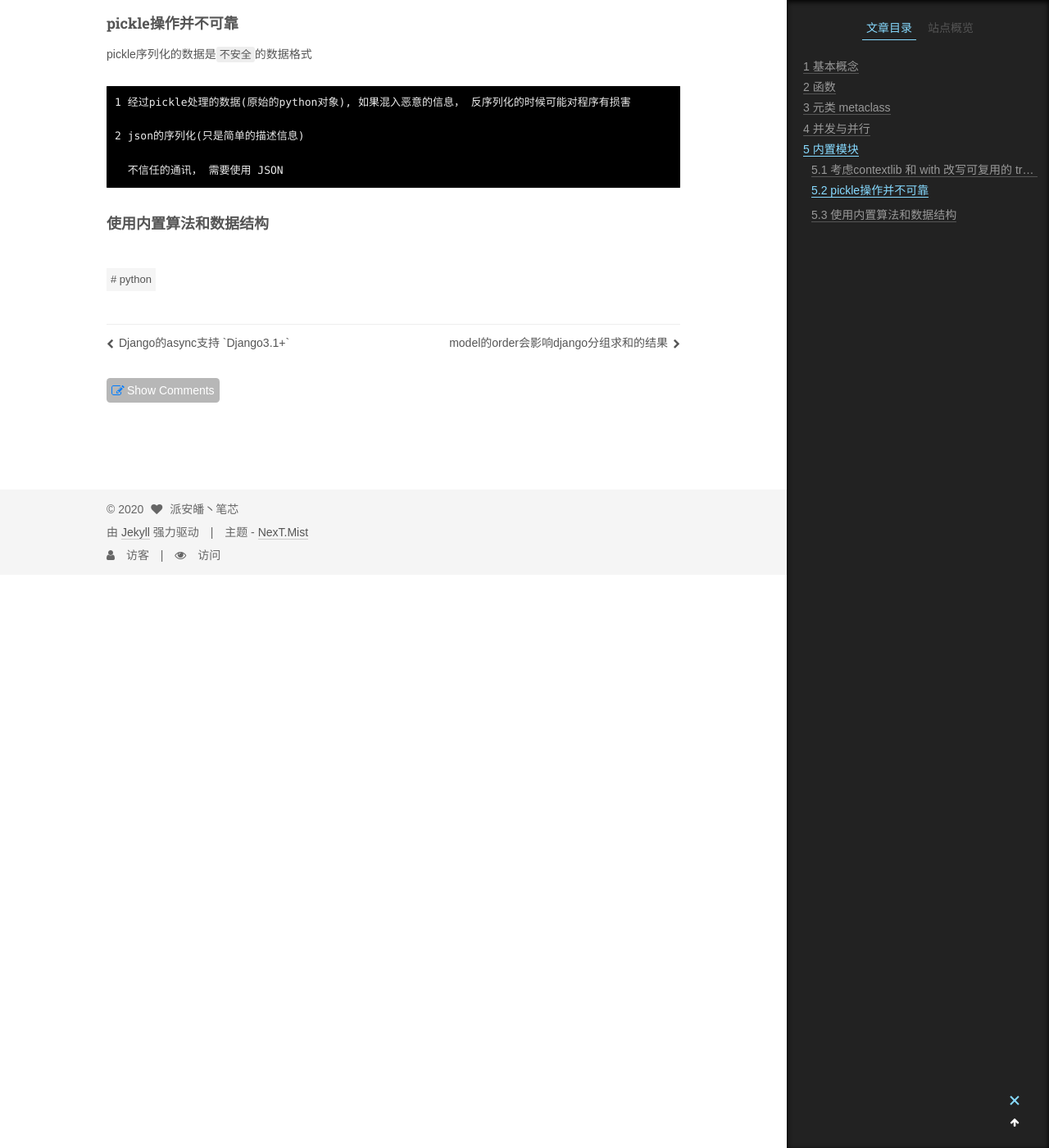
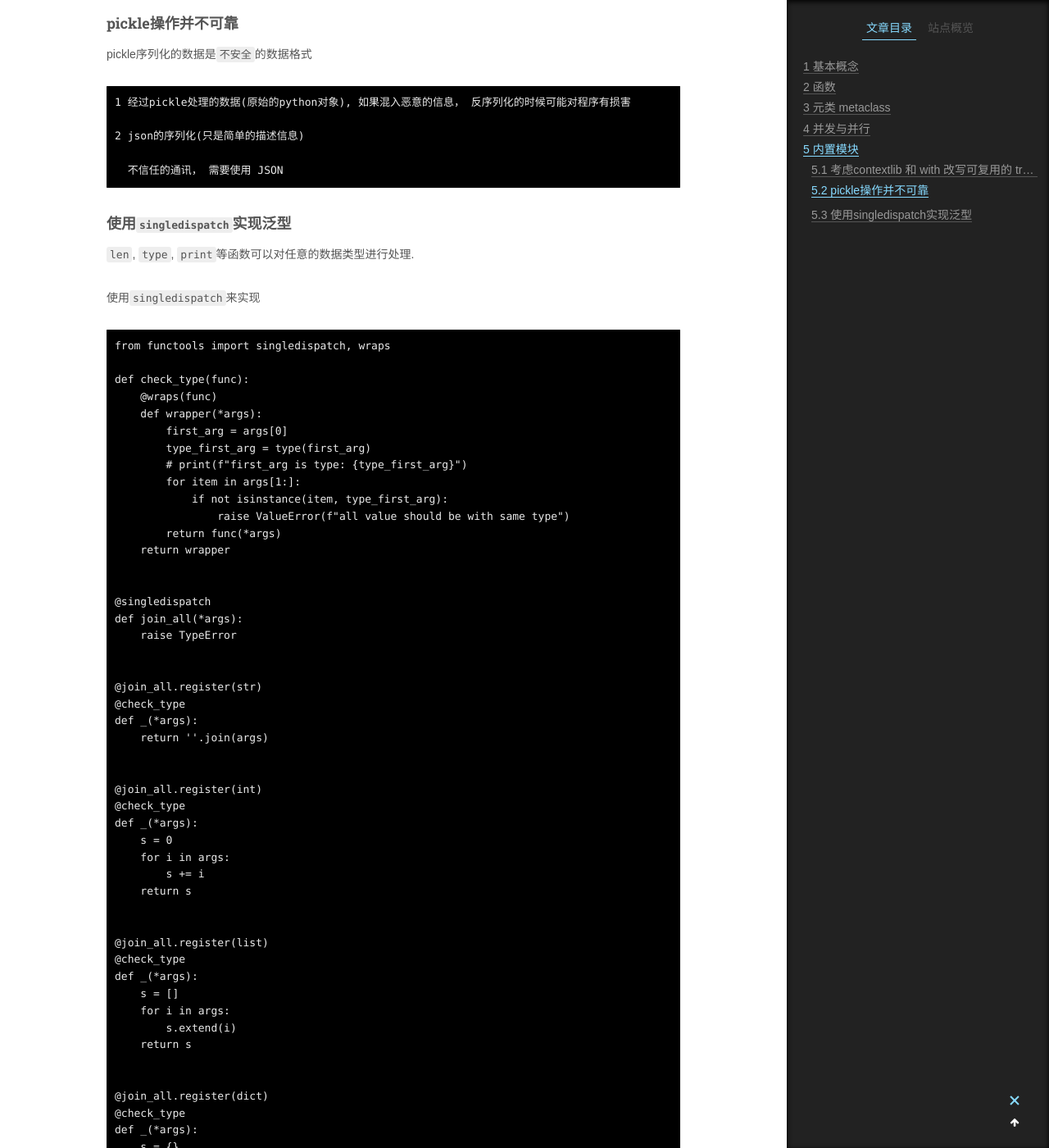
Before and after one commit to landybird/landybird.github.io, a Jekyll site: the page built from _posts/2020-08-16-Python代码的n个有效方法.md, in a window 1280 px wide and 1400 px high, scrolled down 17920 px. Shown: the whole window at 82% size. Built offline with Jekyll 4.4.1, drawn with Linux system fonts in a browser that asks for light colours; some web fonts are replaced; comment, search, counter and statistics services are not loaded; some of the changed text lies outside the part shown.

Commit message:
Update 2020-08-16-Python代码的n个有效方法.md

````diff
--- a/_posts/2020-08-16-Python代码的n个有效方法.md
+++ b/_posts/2020-08-16-Python代码的n个有效方法.md
@@ -897,4 +897,93 @@ pickle序列化的数据是`不安全`的数据格式
 
 
 
-#### 使用内置算法和数据结构
+#### 使用`singledispatch`实现泛型
+
+`len`, `type`, `print`等函数可以对任意的数据类型进行处理.
+
+使用`singledispatch`来实现
+
+
+```
+from functools import singledispatch, wraps
+
+def check_type(func):
+    @wraps(func)
+    def wrapper(*args):
+        first_arg = args[0]
+        type_first_arg = type(first_arg)
+        # print(f"first_arg is type: {type_first_arg}")
+        for item in args[1:]:
+            if not isinstance(item, type_first_arg):
+                raise ValueError(f"all value should be with same type")
+        return func(*args)
+    return wrapper
+
+
+@singledispatch
+def join_all(*args):
+    raise TypeError
+
+
+@join_all.register(str)
+@check_type
+def _(*args):
+    return ''.join(args)
+
+
+@join_all.register(int)
+@check_type
+def _(*args):
+    s = 0
+    for i in args:
+        s += i
+    return s
+
+
+@join_all.register(list)
+@check_type
+def _(*args):
+    s = []
+    for i in args:
+        s.extend(i)
+    return s
+
+
+@join_all.register(dict)
+@check_type
+def _(*args):
+    s = {}
+    for i in args:
+        s.update(i)
+    return s
+
+
+@join_all.register(set)
+@check_type
+def _(*args):
+    s = set()
+    for i in args:
+        s.update(i)
+    return s
+
+@join_all.register(tuple)
+@check_type
+def _(*args):
+    s = tuple()
+    for i in args:
+        s += i
+    return s
+
+
+
+
+print(join_all(1, 2, 3))
+print(join_all("a", "b", "c"))
+print(join_all([1,2], [2,3], [34]))
+print(join_all({"a":1}, {"b":2}, {"a":3}))
+print(join_all((1,2), (2,3), (3,4)))
+print(join_all({1,2}, {2,3}, {2,3}))
+print(join_all({1,2}, {2,3}, {2,3}))
+
+
+```
````
